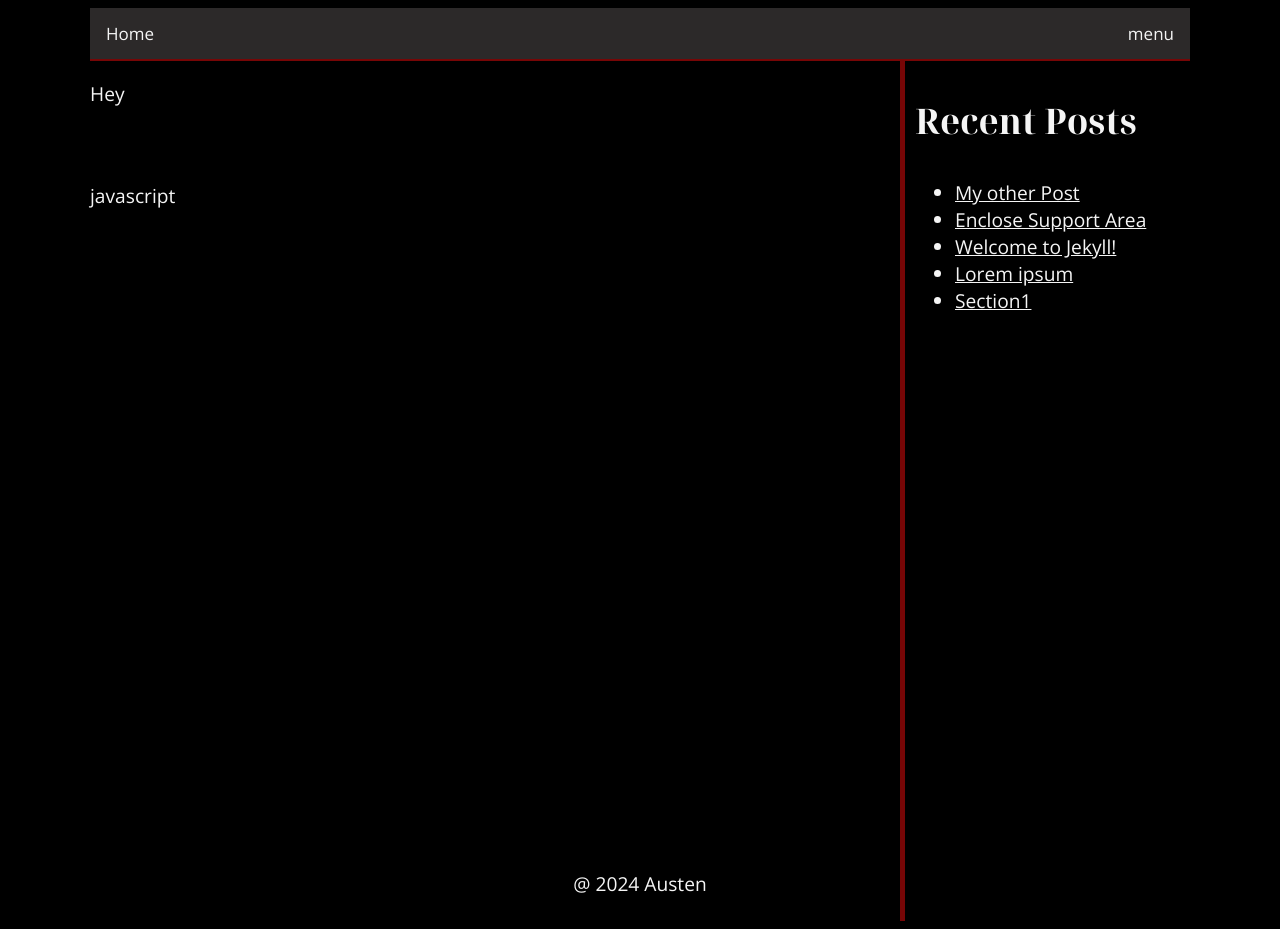
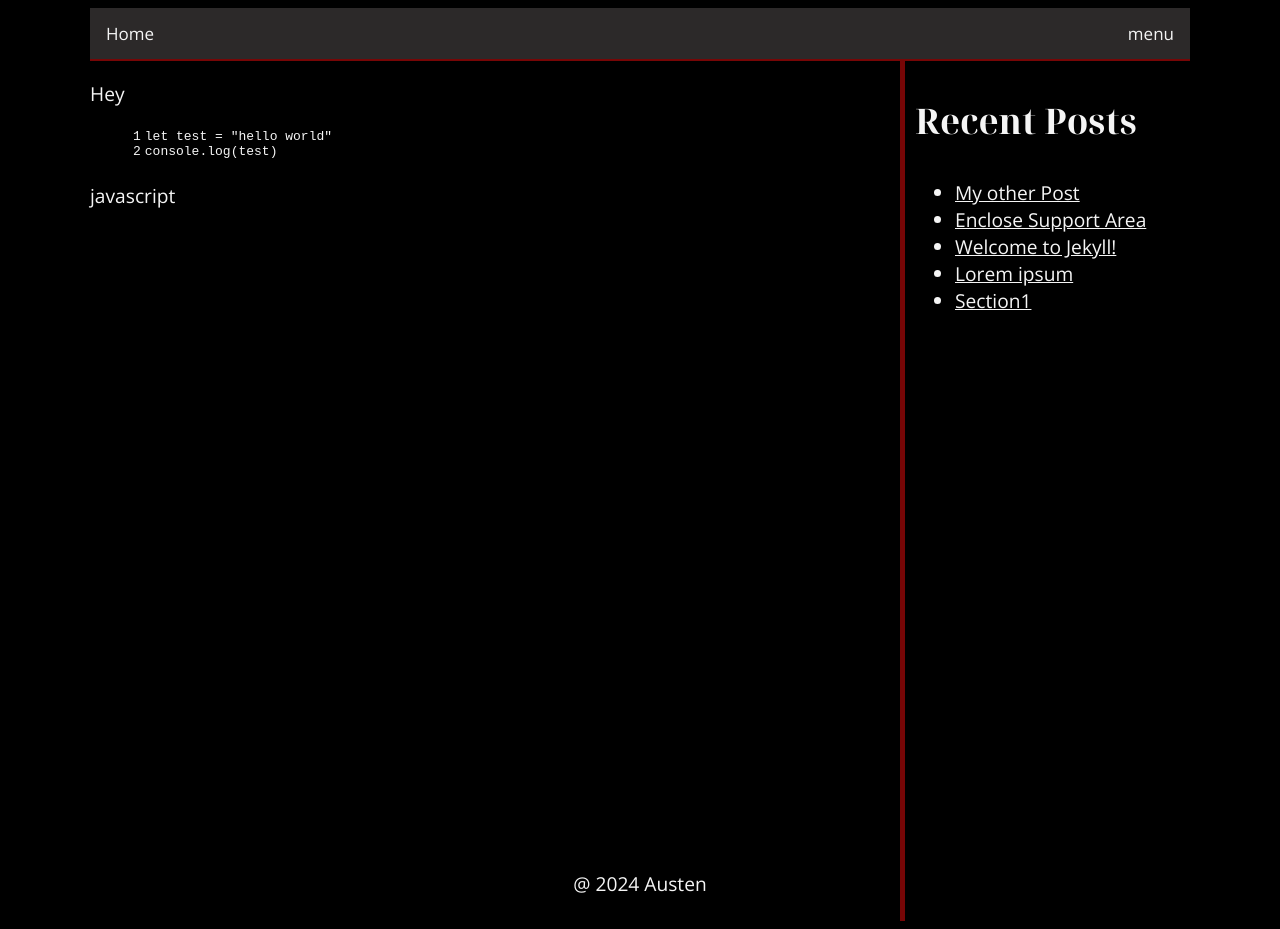
Before and after one commit to AustenMeier/AustenMeier.github., a Jekyll site: the page built from _posts/2024-05-28-section1.markdown, in a window 1280 px wide. Built offline with Jekyll 4.4.1, drawn with Linux system fonts in a browser that asks for light colours.

Commit message:
Update post.html

```diff
--- a/_layouts/post.html
+++ b/_layouts/post.html
@@ -15,6 +15,9 @@ a, p, ul, li, ol{
 h1, h2, h3, h4, h5, h6{
     font-family: "Noto Serif Display", serif;
     font-size: 2.2rem;
+    color: whitesmoke
+}
+pre{
     color: whitesmoke
 }
 body{
```
